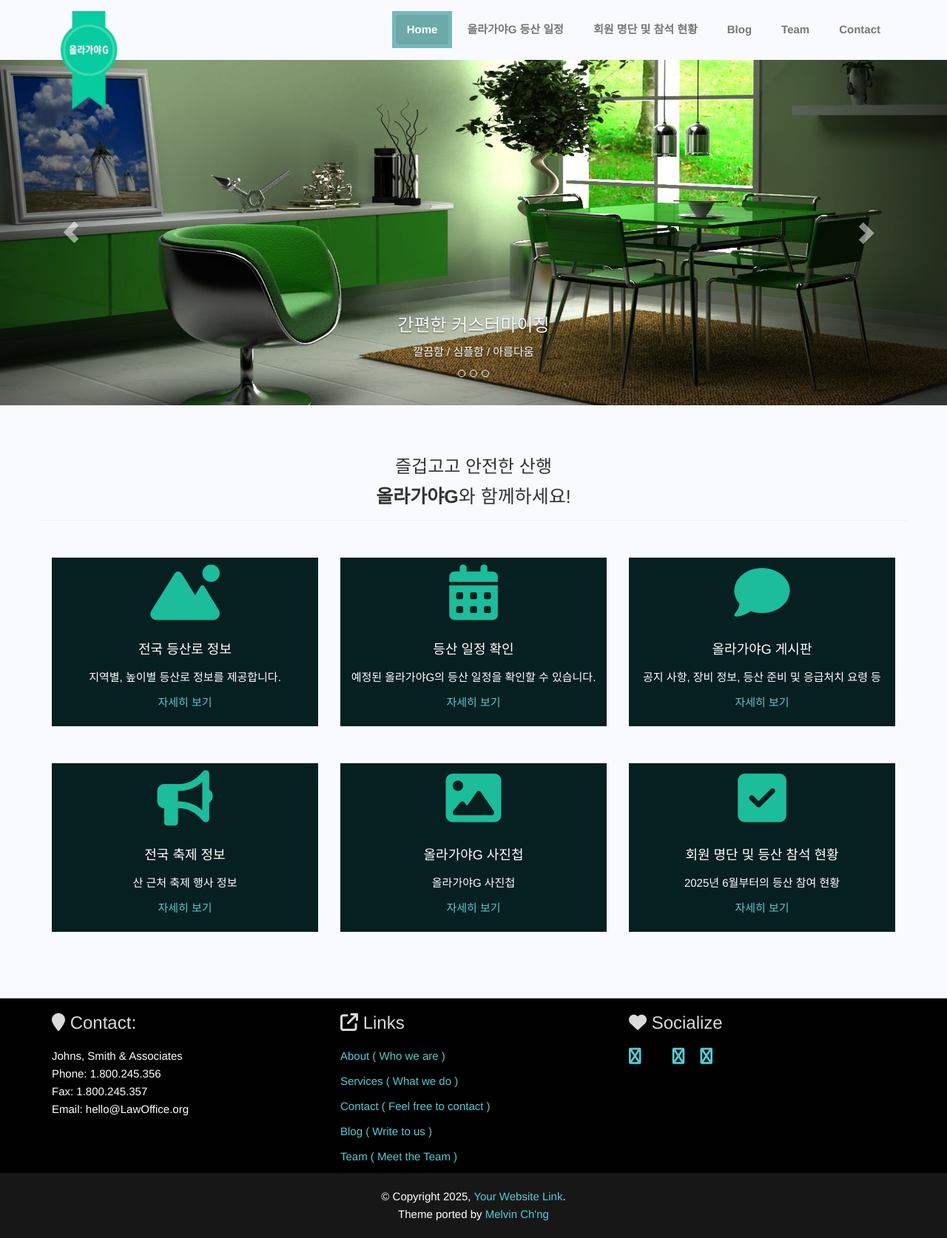
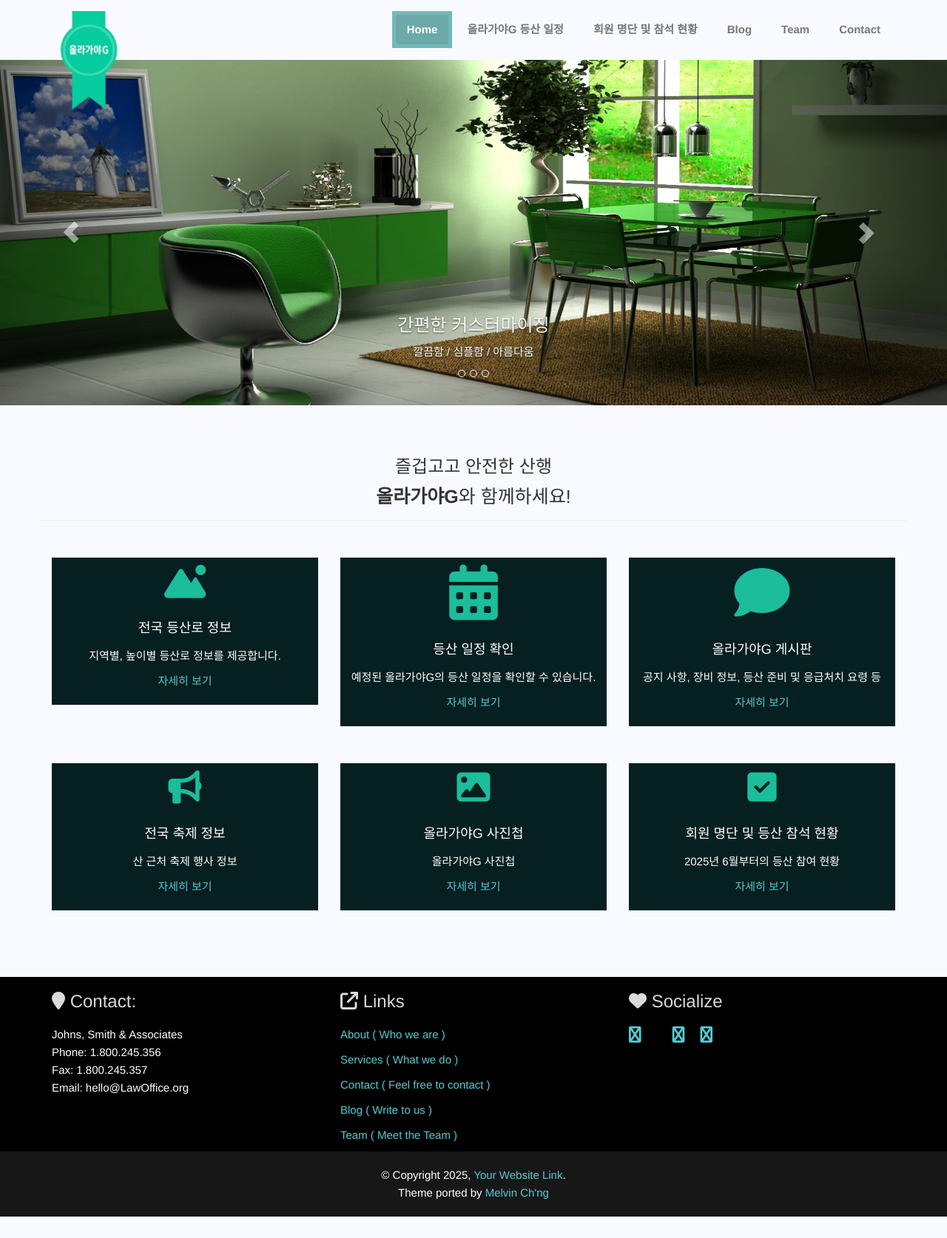
Before and after one commit to OlRaGaYaG/OlRaGaYaG.github.io, a Jekyll site: the page built from index.html, in a window 1280 px wide. Shown: the whole page at 74% size. Built offline with Jekyll 4.4.1, drawn with Linux system fonts in a browser that asks for light colours; after the commit the page ends 1645 px from its top, so only the background shows below that.

Commit message:
icon size

```diff
--- a/_layouts/home_style.html
+++ b/_layouts/home_style.html
@@ -76,7 +76,7 @@
             <div class="row services-row services-row-head services-row-1">
                 <div class="col-lg-4 col-md-4 col-sm-4 col-xs-12">
                     <div class="services-group wow animated fadeInLeft" data-wow-offset="40">
-                        <p class="services-icon"><span class="fa-solid fa-mountain-sun fa-5x"></span></p>
+                        <p class="services-icon"><span class="fa-solid fa-mountain-sun fa-3x"></span></p>
                         <h4 class="services-title">전국 등산로 정보</h4>
                         <p class="services-body">지역별, 높이별 등산로 정보를 제공합니다.</p>
                         <p class="services-more"><a href="#">자세히 보기</a></p>
@@ -84,7 +84,7 @@
                 </div>
 
                 <div class="col-lg-4 col-md-4 col-sm-4 col-xs-12">
-                    <div class="services-group wow animated zoomIn" data-wow-offset="40">
+                    <div class="services-group wow animated zoomIn" data-wow-offset="30">
                         <p class="services-icon"><i class="fa-solid fa-calendar-days fa-5x"></i></p>
                         <h4 class="services-title">등산 일정 확인</h4>
                         <p class="services-body">예정된 올라가야G의 등산 일정을 확인할 수 있습니다.</p>
@@ -93,7 +93,7 @@
                 </div>
 
                 <div class="col-lg-4 col-md-4 col-sm-4 col-xs-12">
-                    <div class="services-group wow animated fadeInRight" data-wow-offset="40">
+                    <div class="services-group wow animated fadeInRight" data-wow-offset="30">
                         <p class="services-icon"><i class="fa-solid fa-comment fa-5x"></i></p>
                         <h4 class="services-title">올라가야G 게시판</h4>
                         <p class="services-body">공지 사항, 장비 정보, 등산 준비 및 응급처치 요령 등</p>
@@ -107,7 +107,7 @@
             <div class="row services-row services-row-tail services-row-2">
                 <div class="col-lg-4 col-md-4 col-sm-4 col-xs-12">
                     <div class="services-group wow animated fadeInLeft" data-wow-offset="40">
-                        <p class="services-icon"><span class="fa-solid fa-bullhorn fa-5x"></span></p>
+                        <p class="services-icon"><span class="fa-solid fa-bullhorn fa-3x"></span></p>
                         <h4 class="services-title">전국 축제 정보</h4>
                         <p class="services-body">산 근처 축제 행사 정보</p>
                         <p class="services-more"><a href="#">자세히 보기</a></p>
@@ -116,7 +116,7 @@
 
                 <div class="col-lg-4 col-md-4 col-sm-4 col-xs-12">
                     <div class="services-group wow animated zoomIn" data-wow-offset="40">
-                        <p class="services-icon"><i class="fa-solid fa-image fa-5x"></i></p>
+                        <p class="services-icon"><i class="fa-solid fa-image fa-3x"></i></p>
                         <h4 class="services-title">올라가야G 사진첩</h4>
                         <p class="services-body">올라가야G 사진첩</p>
                         <p class="services-more"><a href="#">자세히 보기</a></p>
@@ -125,7 +125,7 @@
 
                 <div class="col-lg-4 col-md-4 col-sm-4 col-xs-12">
                     <div class="services-group wow animated fadeInRight" data-wow-offset="40">
-                        <p class="services-icon"><i class="fa-solid fa-square-check fa-5x"></i></p>
+                        <p class="services-icon"><i class="fa-solid fa-square-check fa-3x"></i></p>
                         <h4 class="services-title">회원 명단 및 등산 참석 현황</h4>
                         <p class="services-body">2025년 6월부터의 등산 참여 현황</p>
                         <p class="services-more"><a href="/member.html">자세히 보기</a></p>
```
